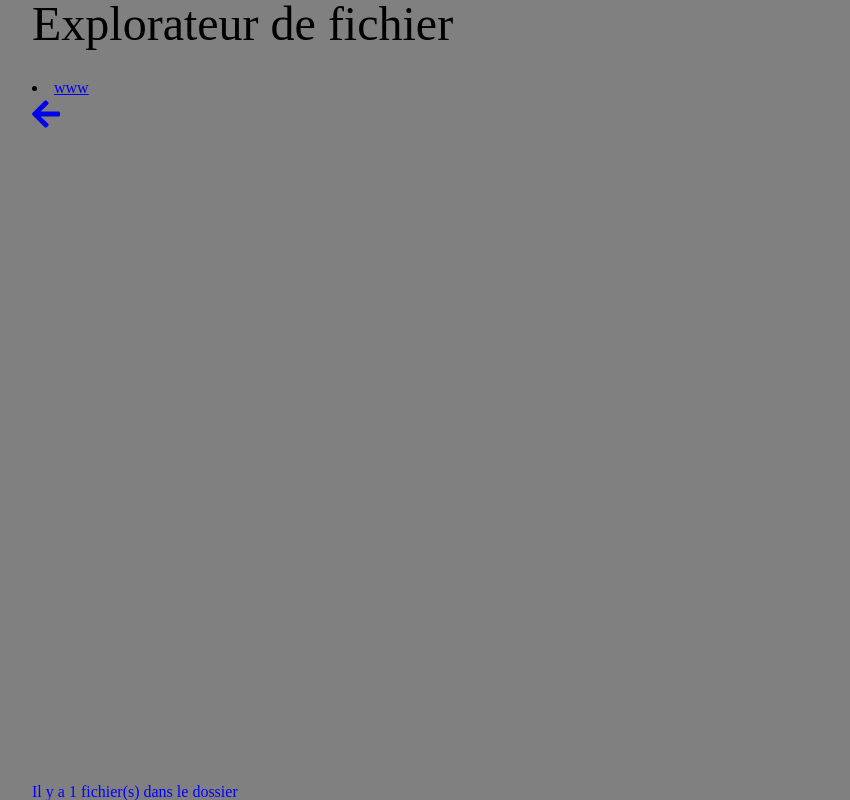
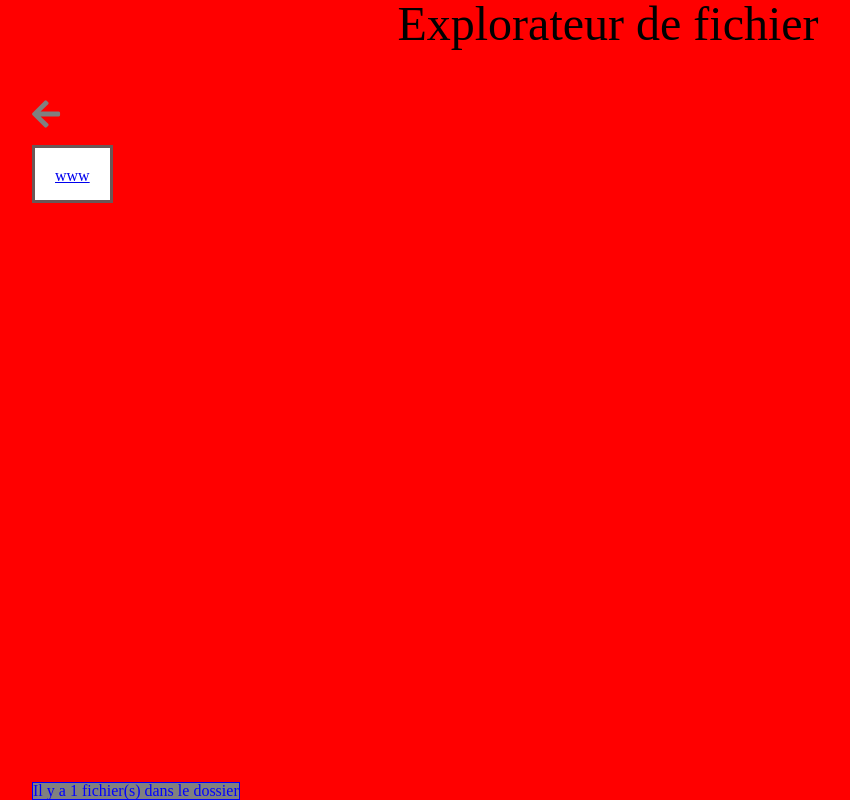
Before and after one commit to Antobai/explorateurFichier, a PHP site: page / in a window 1280 px wide. Shown: the whole page, without its empty margins (32-882 px from the left). Run offline with PHP 8.4, Linux system fonts and the light colour scheme; some libraries are stand-ins or nearby versions.

Commit message:
change css

```diff
--- a/index.php
+++ b/index.php
@@ -30,6 +30,7 @@
 **********************************************************/
 
 // Ici on met à jour la position dans l'arborescence des dossiers (fil d'Arianne)
+
 // Si il y a des caractère dans le tableau arborescence et si arborescence ne vaut pas /explorateurFichier
 if (isset($_GET['arborescence']) && $_GET['arborescence'] != '/explorateurFichier'){
 
@@ -39,12 +40,14 @@
 
 
     //Pour le bouton retour je commence par tester si l'arborescence n'est pas vide
+
     if ($arborescence != ""){
 
 
         $retour = strrpos($arborescence, "/");  //strrpos = position du dernier / dans la chaine de caractère arborescence
 
         $retour = substr($arborescence, 0, $retour);    //retour = Chaine de caractère situé avant le dernier "/"
+
 
         echo '<p><a href="?arborescence='.$retour.'"><i class="fas fa-arrow-left fa-2x"></i></a></p>';   // Affiche le bouton retour
 
@@ -73,6 +76,9 @@
  ****************************************************/
 
 // si var dossier = ouvre le dossier ($dossierdemander)
+?>
+<div class="listederoulante">
+    <?php
 if ($dossier = opendir($dossierDemander)) {
 
     // Tant qu'il y a un fichier applique la boucle
@@ -107,6 +113,7 @@
     closedir($dossier);
 
 }
+
 else
 {
     echo "Le dossier n' a pas pu être ouvert";
@@ -118,6 +125,7 @@
 // echo  'fichier = ' . $fichier;
 
 ?>
+</div>
 
 
 <script src="main.js"></script>
--- a/main.css
+++ b/main.css
@@ -50,7 +50,7 @@
 
 
 
-/* fin resete css */
+/* fin reset css */
 
 
 body{
@@ -58,26 +58,57 @@
     width:90%;
     margin-right:5%;
     position: absolute;
-    background-color:gray
+    background-color:red;
 
 }
+
 h1{
-    font-size:3em;
+font-size:3em;
+text-align:center;
 }
+
 .nbfichier{
 color:blue;
 bottom:0;
 position:fixed;
+background-color: grey;
+border:1px solid;
+left:5%
 
 }
+
 .arborescence{
-    background-color:grey;
+
     width:40%;
     position:relative;
     left:124px;
     top:24px;
 }
-.fa-arrow-left{
+
+.fas{
     top:50px;
-    position:relative;
+	position:relative;
+
+	color:#7f8080;
 }
+
+li{
+list-style-type: none;
+margin-top:20px;
+
+top:100px;
+}
+.listederoulante{
+	top:65px;
+	position:relative;
+	background-color:white;
+	width:;
+	border:solid;
+	padding-left:20px;
+	border-color:#6b5757;
+	display:inline-block;
+	padding-right:20px;
+}
+.barre{
+	background-color:blue;
+}
```
